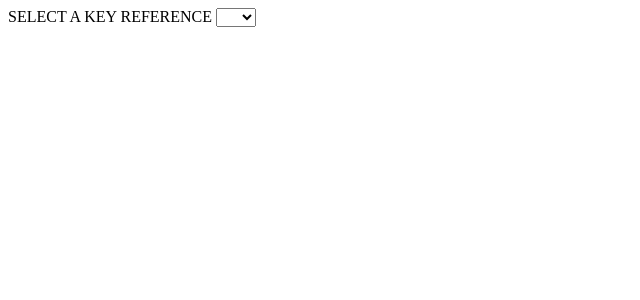
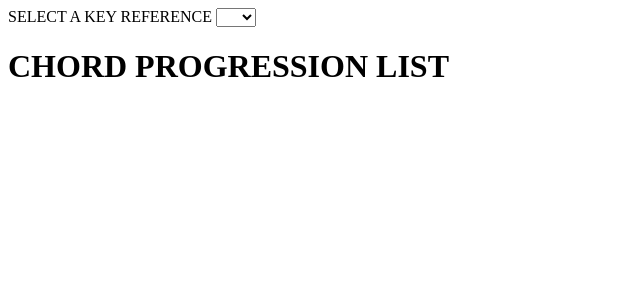
Before and after one commit to olivieromassi/ChordSchool, a Vue app: page / in a window 1280 px wide. Shown: the top 300 px of the page, without its empty margins (0-640 px from the left). Built offline with nearby package versions, Linux system fonts and the light colour scheme.

Commit message:
Added ChordProgression.vue component

```diff
--- a/src/App.vue
+++ b/src/App.vue
@@ -2,17 +2,20 @@
   <div id="app">
     <KeyReference>Test</KeyReference>
     <Modes>Test</Modes>
+    <ChordProgression>Test</ChordProgression>
   </div>
 </template>
 
 <script>
 import KeyReference from "@/components/KeyReference";
 import Modes from "@/components/Modes";
+import ChordProgression from "@/components/ChordProgression";
 
 export default {
 
   name: 'App',
   components: {
+    ChordProgression,
     Modes,
     KeyReference
   }
--- /dev/null
+++ b/src/components/ChordProgression.vue
@@ -0,0 +1,31 @@
+<template>
+    <div>
+        <h1>CHORD PROGRESSION LIST</h1>
+        <div v-for="chord in modes" v-bind:key="chord">
+                <Chord :keyReference="keyReference" :degree="keyReference.indexOf(chord.tonic)">Test</Chord>
+        </div>
+    </div>
+</template>
+
+<script>
+    import Chord from "@/components/Chord";
+
+    export default {
+        name: "ChordProgression",
+        components: {
+            Chord
+        },
+        computed: {
+            modes() {
+                return this.$store.getters.getModes;
+            },
+            keyReference() {
+                return this.$store.getters.getKeyReference;
+            }
+        }
+    }
+</script>
+
+<style scoped>
+
+</style>
```
